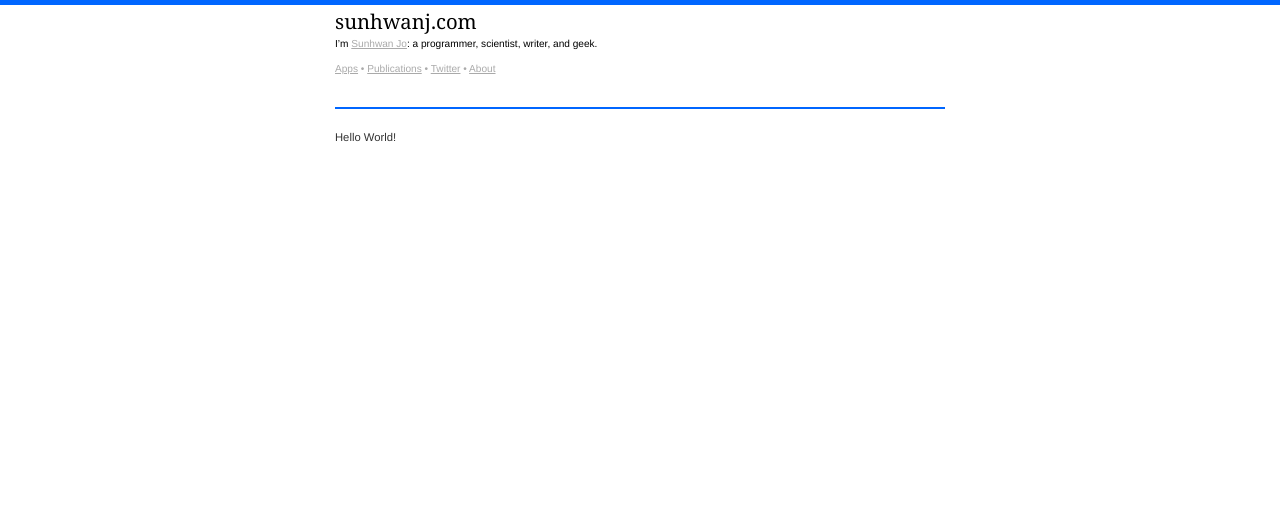
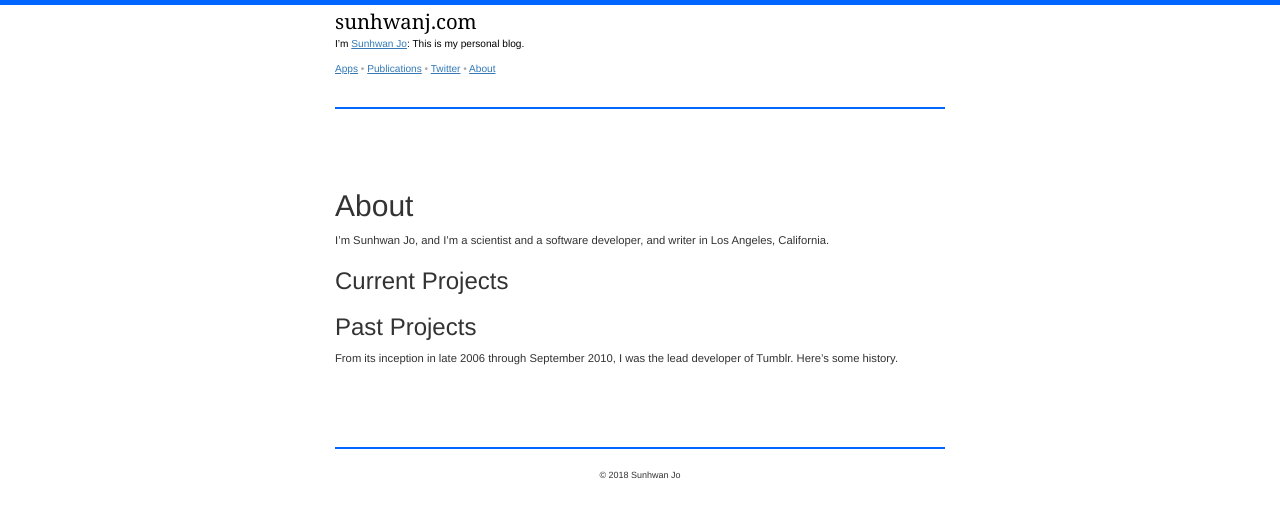
Before and after one commit to sunhwan/jo-www, a Flask app: page /about in a window 1280 px wide. Shown: the top 517 px of the page. Run offline with Flask 2, Linux system fonts and the light colour scheme; some libraries are stand-ins or nearby versions.

Commit message:
add more templates

```diff
--- a/manage.py
+++ b/manage.py
@@ -12,12 +12,12 @@ def hello():
 
 @app.route("/apps")
 def apps():
-    return render_template('hello.html')
+    return render_template('apps.html')
 
 @app.route("/publications")
 def publications():
-    return render_template('hello.html')
+    return render_template('publications.html')
 
 @app.route("/about")
 def about():
-    return render_template('hello.html')
+    return render_template('about.html')
--- /dev/null
+++ b/templates/about.html
@@ -0,0 +1,17 @@
+{% extends "hello.html" %}
+
+{% block post %}
+<h2>About</h2>
+
+I’m Sunhwan Jo, and I’m a scientist and a software developer, and writer in Los Angeles, California.
+
+<h3>Current Projects</h3>
+
+<h3>Past Projects</h3>
+<p>
+    <a href="http://www.charmm-gui.org"></a>
+</p>
+<p>
+    From its inception in late 2006 through September 2010, I was the lead developer of Tumblr. Here’s some history.
+</p>
+{% endblock %}
--- a/templates/hello.html
+++ b/templates/hello.html
@@ -16,6 +16,12 @@
         font-family: Georgia, Palatino, 'Palatino Linotype', Times, 'Times New Roman', serif;
     }
 
+    footer {
+        margin: 2em 0;
+        font-size: 0.8em;
+        text-align: center;
+    }
+
     #masthead-background {
         height: 165px;
         /* background-color: #372312; */
@@ -29,7 +35,7 @@
     }
 
     #masthead {
-        width: 300px;
+        width: 310px;
         font-size: 0.9em;
         color: #aaa;
     }
@@ -61,7 +67,7 @@
     }
 
     #masthead a {
-        color: #aaa;
+        /* color: #aaa; */
     }
 
     .divider {
@@ -73,6 +79,8 @@
     #post {
         width: 640px;
         margin: auto;
+        margin-top: 60px;
+        margin-bottom: 60px;
     }
 </style>
 {% endblock %}
@@ -86,7 +94,7 @@
         <div>
             <p id="description">
                 I&rsquo;m <a href="/about" rel="author">Sunhwan Jo</a>:
-                a programmer, scientist, writer, and geek.
+                This is my personal blog.
             </p>
 
             <nav>
@@ -103,12 +111,20 @@
 
     <hr class="divider"/>
 </div>
-{% endblock %}
+{% endblock navbar %}
 
-{% block content %}
+{%- block content %}
 <div class="container main">
     <div id="post">
-        Hello World!
+    {%- block post %}
+    {%- endblock post %}
     </div>
 </div>
-{% endblock %}
+
+{%- block footer %}
+<div class="container main">
+    <hr class="divider"/>
+    <footer>&copy; 2018 Sunhwan Jo</footer>
+</div>
+{%- endblock footer %}
+{%- endblock content %}
--- /dev/null
+++ b/templates/publications.html
@@ -0,0 +1,6 @@
+{% extends "hello.html" %}
+
+{% block post %}
+<h2>Publications</h2>
+
+{% endblock %}
```
Also changed, not shown: templates/apps.html (added, +14 -0 lines).
